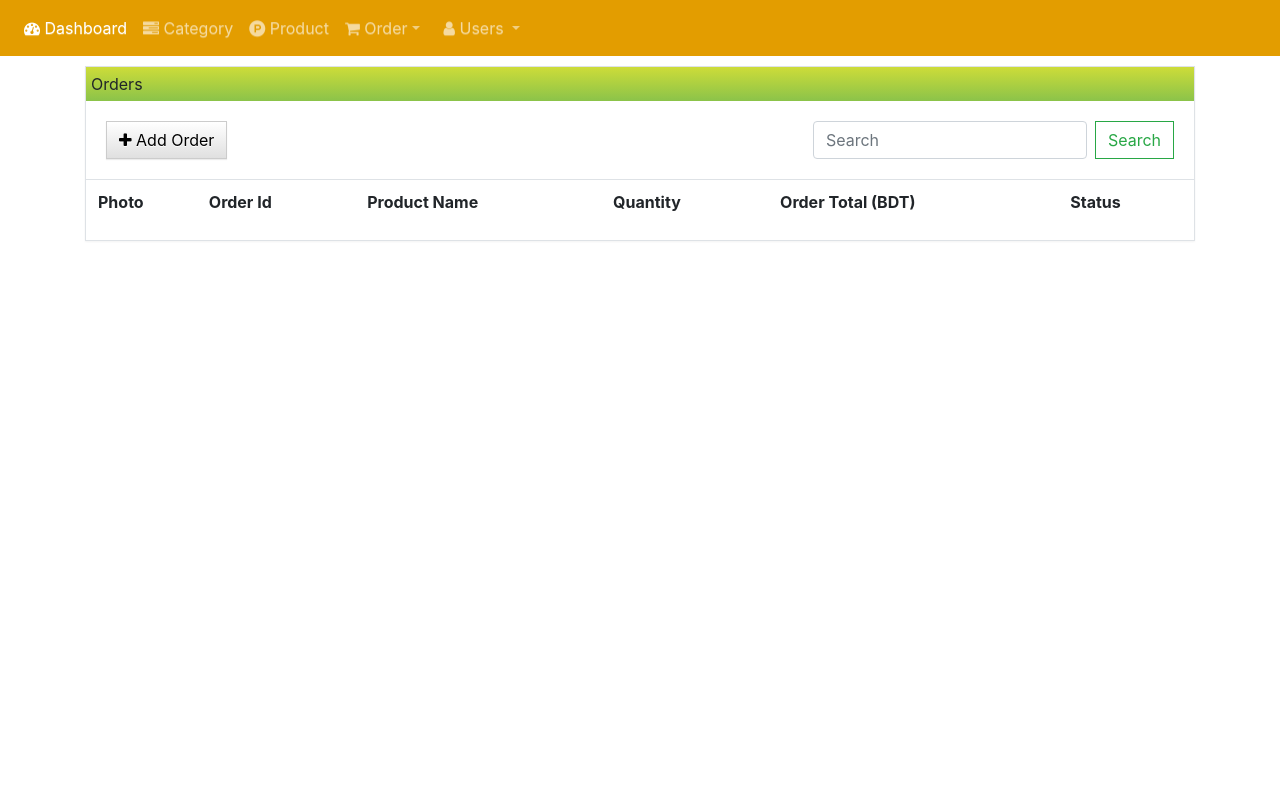
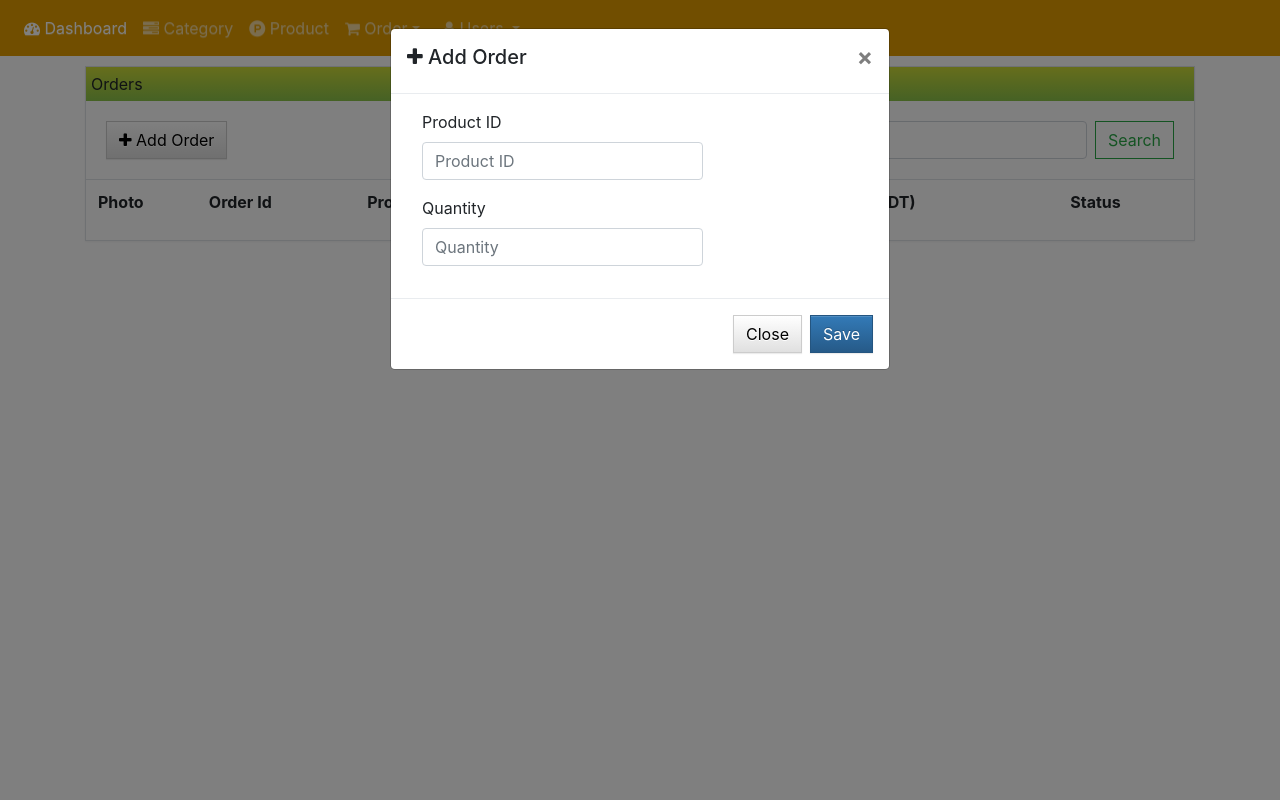
Before and after one commit to Jahid152/SalesManagement, a PHP site: page /orders.php in a window 1280 px wide, after a click on "Add Order". Run offline with PHP 8.4, Linux system fonts and the light colour scheme; lists and menus that the app fills with data are empty.

Commit message:
Update orders.php

```diff
--- a/orders.php
+++ b/orders.php
@@ -72,3 +72,50 @@ require_once 'header.php';
 		    return false;
 		});
 	</script>
+
+	<!-- Adding Order -->
+
+	<div class="modal fade" id="addProductModal" tabindex="-1" role="dialog">
+		<div class="modal-dialog">
+
+			<form action="addOrder.php" id="addOrderForm" method="POST"  enctype="multipart/form-data">
+
+			    <div class="modal-content" id="successMessage">
+
+		    		<div class="modal-header">
+		    			<h5 class="title"><i class="fa fa-plus"></i> Add Order</h5>
+				        <button type="button" class="close" data-dismiss="modal" aria-label="Close"><span aria-hidden="true">&times;</span></button>
+			      	</div>
+
+				    <div class="modal-body" style="max-height:450px; overflow:auto;">
+				      	<div id="add-product-messages"></div>
+
+				        <div class="form-group">
+				        	<label for="quantity" class="col-sm-3 control-label" style="max-width: 50%;">Product ID </label>
+							    <div class="col-sm-8">
+							      <input type="int" class="form-control" id="productId" placeholder="Product ID" name="productId" autocomplete="off" required>
+							    </div>
+				        </div>
+
+				        <div class="form-group">
+				        	<label for="quantity" class="col-sm-3 control-label" style="max-width: 50%;">Quantity </label>
+							    <div class="col-sm-8">
+							      <input type="int" class="form-control" id="quantity" placeholder="Quantity" name="quantity" autocomplete="off" required>
+							    </div>
+				        </div>
+				    </div>
+
+			        <div class="modal-footer">
+				        <button type="button" class="btn btn-default" data-dismiss="modal">Close</button>
+
+				        <button type="submit" class="btn btn-primary" id="createProductBtn" data-loading-text="Loading..." autocomplete="off">Save</button>
+			        </div>
+			    </div>
+			</form>
+
+		</div>
+	</div>
+</div>
+
+</body>
+</html>
```
